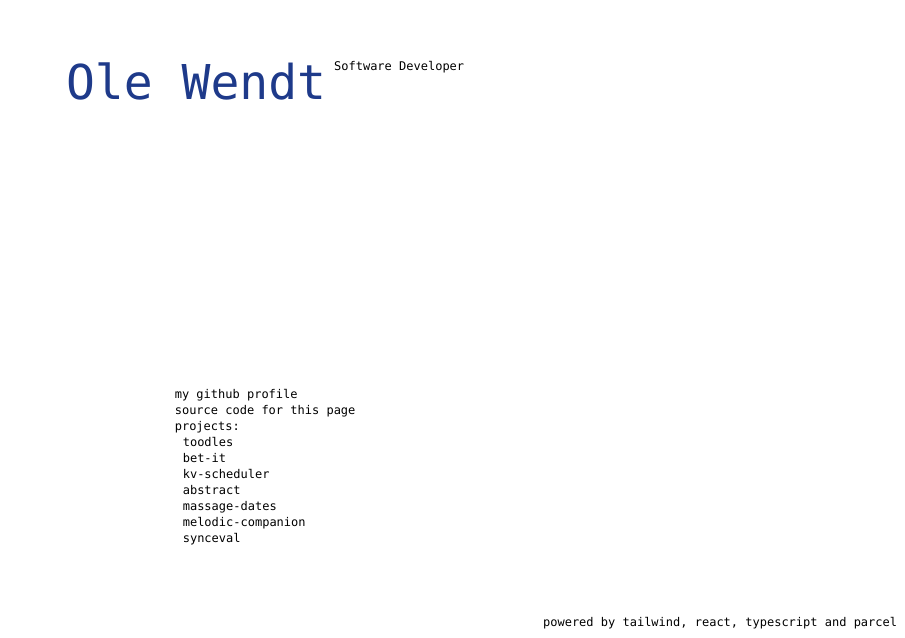
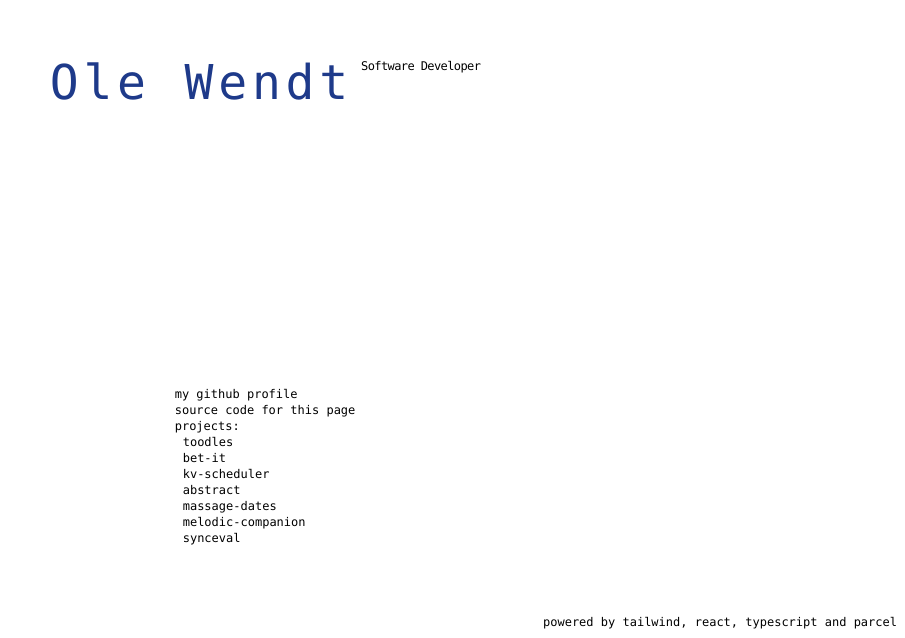
Before and after one commit to WendtOle/home-page, a React (Vite) app: page / in a window 1280 px wide. Shown: the part 162-800 px from the top of the page, without its empty margins (375-1280 px from the left). Built offline with nearby package versions, Linux system fonts and the light colour scheme.

Commit message:
fixup - adjust title letter spacing

```diff
--- a/src/Header.tsx
+++ b/src/Header.tsx
@@ -3,10 +3,12 @@ import React from "react";
 export const Header = () => {
   return (
     <div className="flex space-x-2 flex-col xl:flex-row">
-      <h1 className="text-blue-900 text-9xl xl:text-5xl font-mono">
+      <h1 className="text-blue-900 text-9xl xl:text-5xl font-mono tracking-widest">
         Ole Wendt
       </h1>
-      <p className="font-mono text-2xl xl:text-xs">Software Developer</p>
+      <p className="font-mono text-2xl xl:text-xs tracking-tighter">
+        Software Developer
+      </p>
     </div>
   );
 };
```
